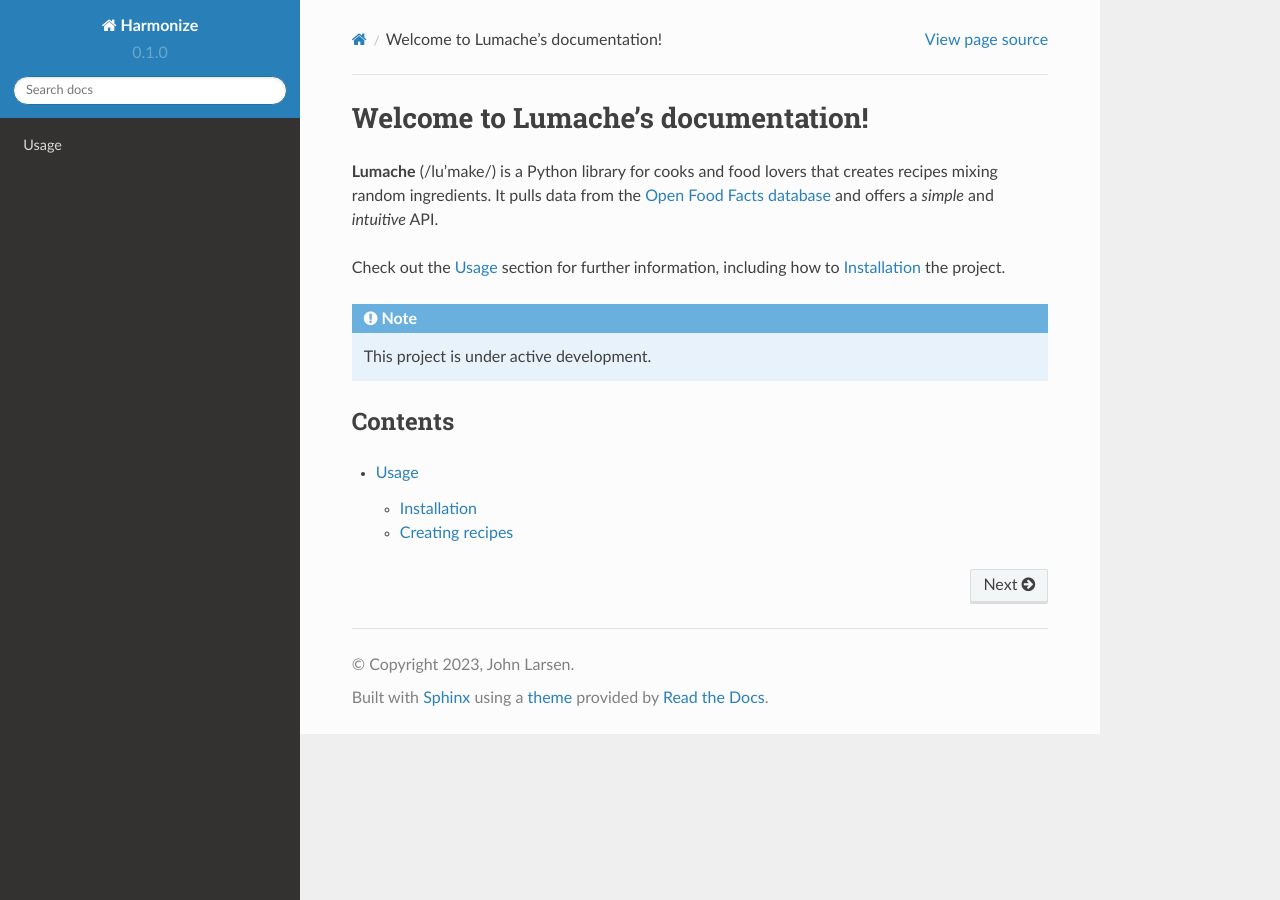
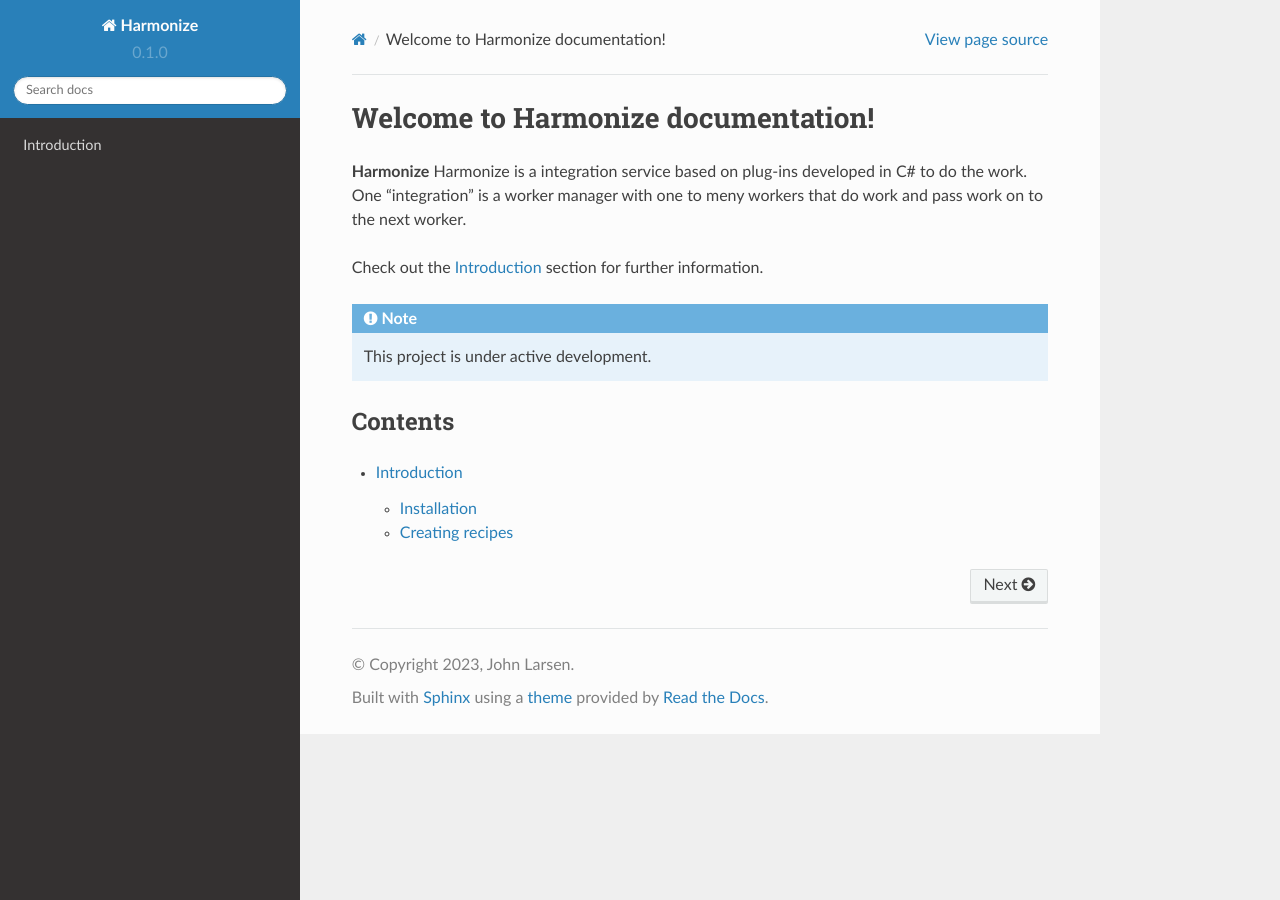
Before and after one commit to Digitizeit-se/Harmonice, a Sphinx documentation site: the page built from docs/source/index.rst, in a window 1280 px wide. Built offline with Sphinx 7.4.7 and the Read the Docs theme 2.0.0, drawn with Linux system fonts in a browser that asks for light colours.

Commit message:
Some minor work on docs

```diff
--- a/docs/source/index.rst
+++ b/docs/source/index.rst
@@ -1,13 +1,12 @@
-Welcome to Lumache's documentation!
+Welcome to Harmonize documentation!
 ===================================
 
-**Lumache** (/lu'make/) is a Python library for cooks and food lovers
-that creates recipes mixing random ingredients.
-It pulls data from the `Open Food Facts database <https://world.openfoodfacts.org/>`_
-and offers a *simple* and *intuitive* API.
+**Harmonize**
+Harmonize is a integration service based on plug-ins developed in C# to do the work.
+One "integration" is a worker manager with one to meny workers that do work and pass work on to the next worker.
 
-Check out the :doc:`usage` section for further information, including
-how to :ref:`installation` the project.
+
+Check out the :doc:`introduction` section for further information.
 
 .. note::
 
@@ -18,4 +17,4 @@ Contents
 
 .. toctree::
 
-   usage
+   introduction
--- a/docs/source/usage.rst
+++ b/docs/source/introduction.rst
@@ -1,4 +1,4 @@
-Usage
+Introduction
 =====
 
 .. _installation:
```
